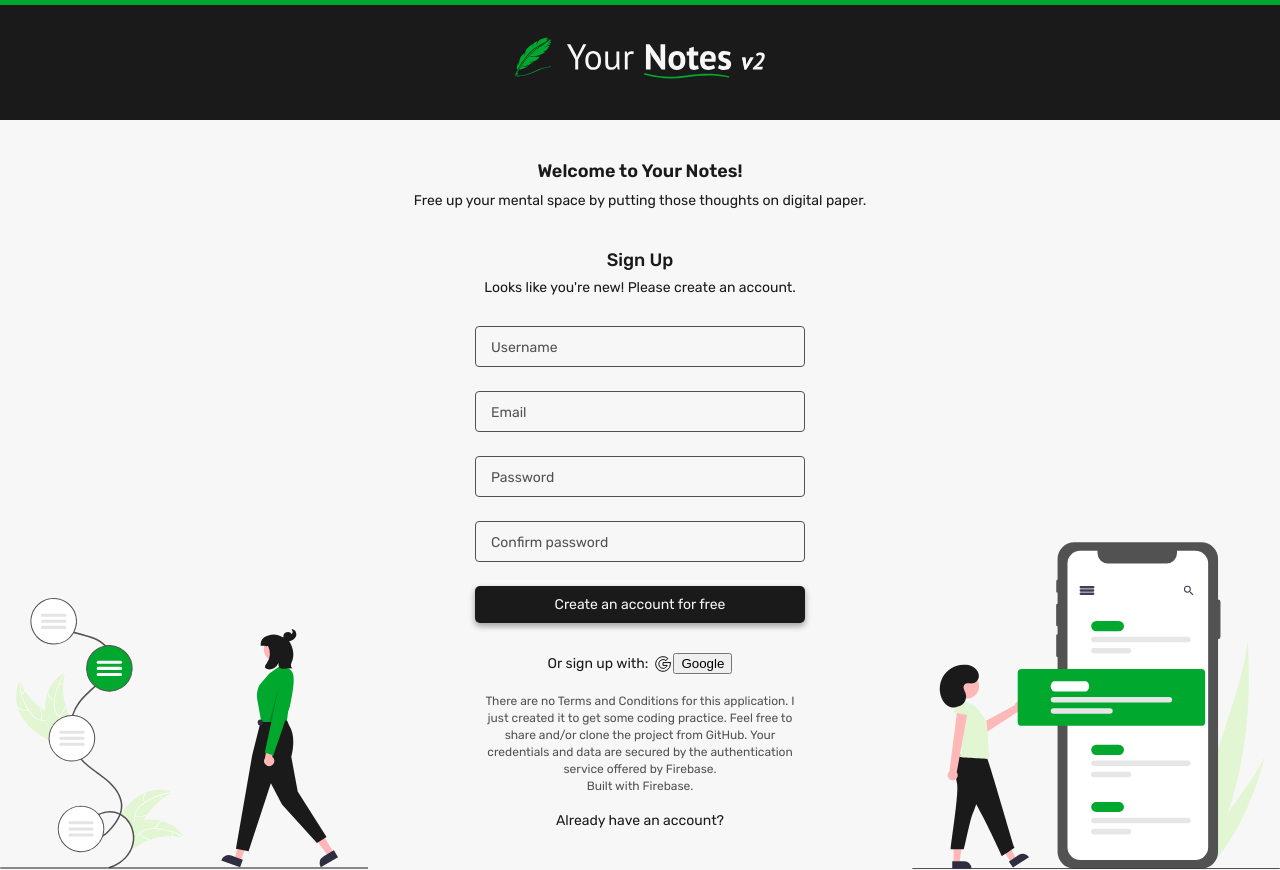
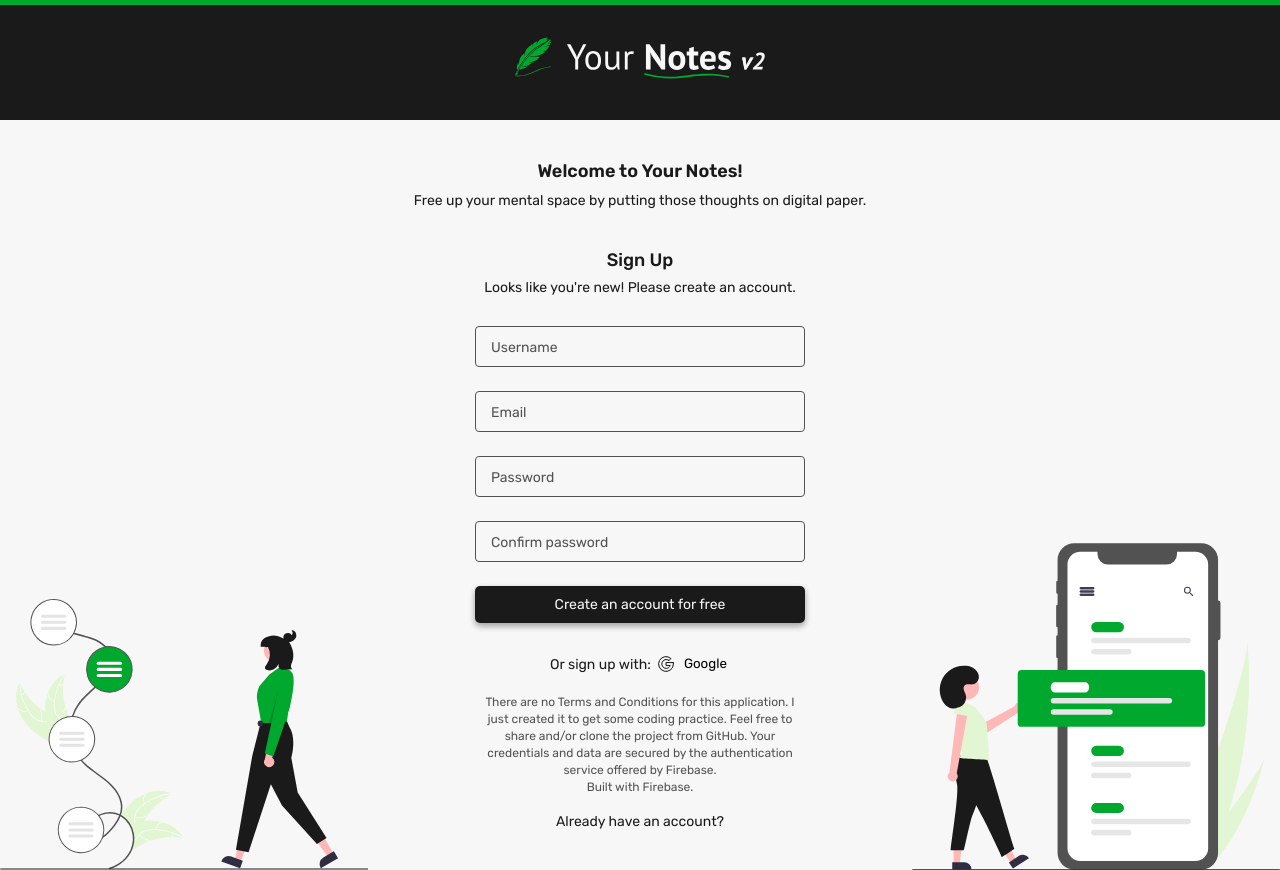
Before and after one commit to AllanKirui/your-notes-v2, a Vue app: page /signup in a window 1280 px wide. Built offline with nearby package versions, Linux system fonts and the light colour scheme.

Commit message:
Add update to global styles

```diff
--- a/src/App.vue
+++ b/src/App.vue
@@ -298,23 +298,35 @@ ul {
   color: var(--color-traffic-grey);
 }
 
-.meta-login a,
-.meta-google a {
-  color: inherit;
+.meta-google img,
+.meta-google button {
+  margin-left: 0.3125rem;
 }
 
-.meta-login a:hover,
-.meta-google a:hover {
-  text-decoration: underline;
+.meta-google button {
+  padding: 3px;
+  border: none;
+  outline: none;
+  background-color: var(--color-cultured);
+  border-bottom: 1px solid var(--color-cultured);
+  font-family: inherit;
+  cursor: pointer;
 }
 
-.meta-google img,
-.meta-google a {
-  margin-left: 0.3125rem;
+.meta-google button:hover {
+  border-bottom: 1px solid var(--color-eerie-black);
 }
 
 .meta-login {
   margin-top: 1.125rem;
+}
+
+.meta-login a {
+  color: inherit;
+}
+
+.meta-login a:hover {
+  text-decoration: underline;
 }
 
 .intro-images {
```
